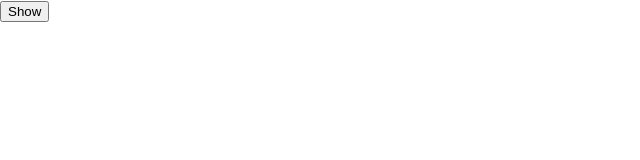
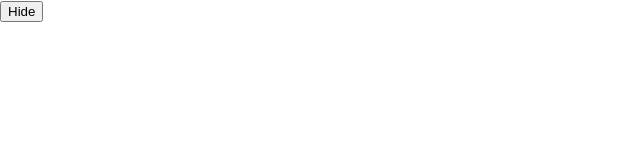
Before and after one commit to orhankalayci2017/react-testing, a React (Create React App) app in the folder react-testing/: page / in a window 1280 px wide. Shown: the top 160 px of the page, without its empty margins (0-640 px from the left). Built offline with nearby package versions, Linux system fonts and the light colour scheme.

Commit message:
button name changed to fail tests

```diff
--- a/react-testing/src/App.js
+++ b/react-testing/src/App.js
@@ -4,7 +4,7 @@ class App extends Component {
   render() {
     return (
       <div className="App">
-        <button>Show</button>
+        <button>Hide</button>
       </div>
     );
   }
```
